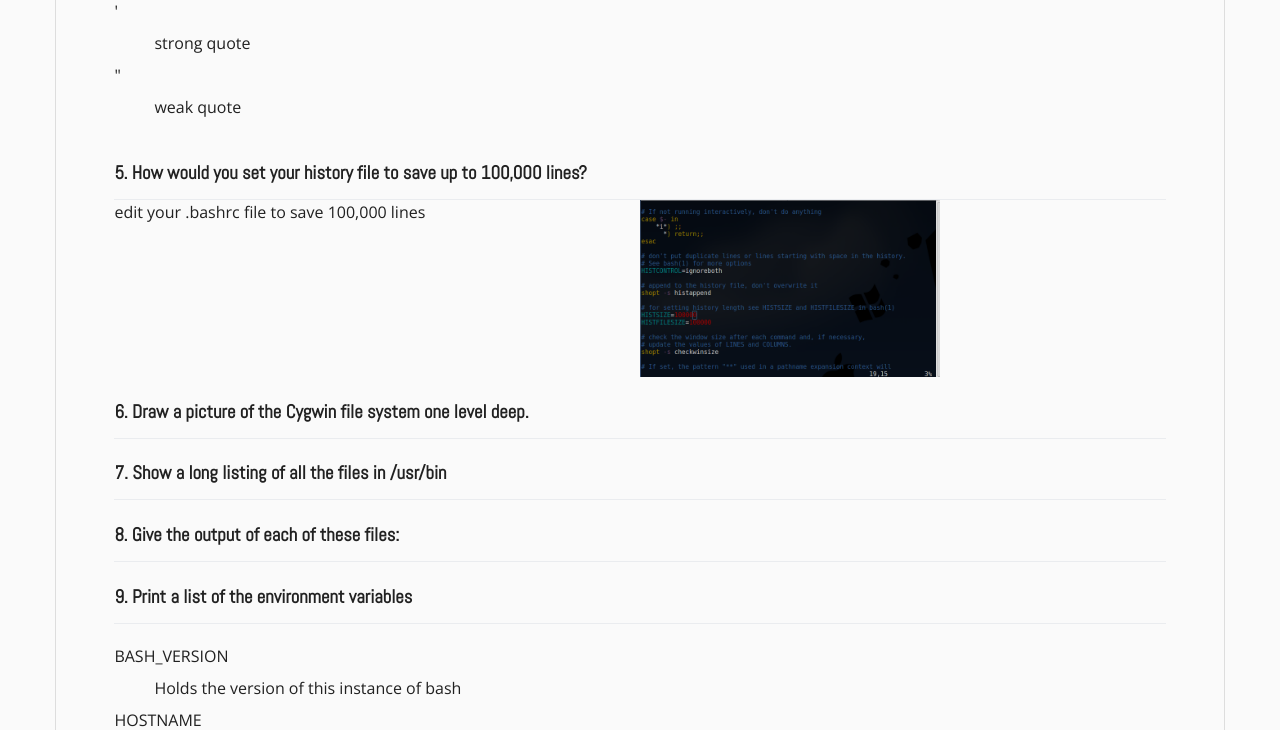
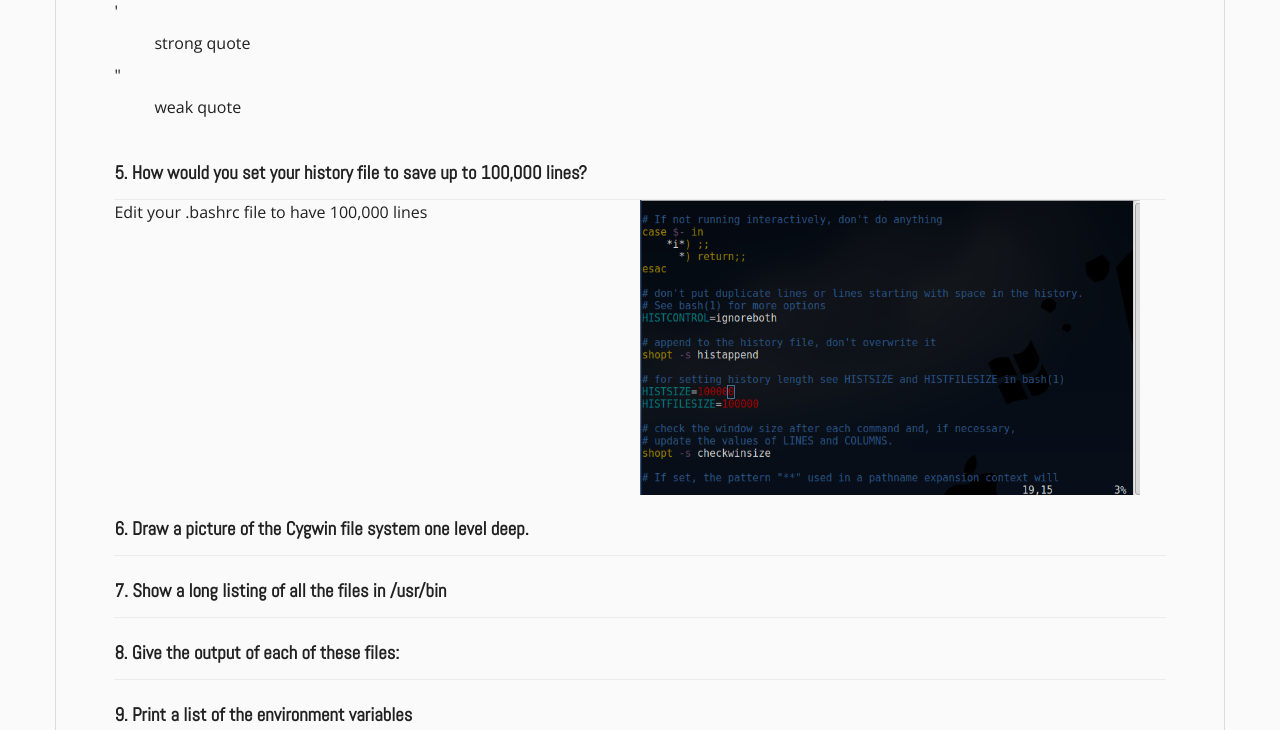
Before and after one commit to ZachChristensen28/csis_3600, a Django app: page /weeklywork/week-3/ in a window 1280 px wide. Shown: the part 2959-3689 px from the top of the page. Run offline with Django 3.2, Linux system fonts and the light colour scheme; some libraries are stand-ins or nearby versions.

Commit message:
change image size

```diff
--- a/csis3600/myWebsite/templates/myWebsite/week3.html
+++ b/csis3600/myWebsite/templates/myWebsite/week3.html
@@ -74,8 +74,8 @@
       <dd>weak quote</dd>
     </dl>
     <h3 class="no-margin-bottom"><i class="fal fa-pencil"></i> 5. How would you set your history file to save up to 100,000 lines?</h3>
-    <p>edit your .bashrc file to save 100,000 lines</p>
-    <img src="{% static 'img/week3/history.png' %}" alt="History Size" width="300">
+    <p>Edit your .bashrc file to have 100,000 lines</p>
+    <img src="{% static 'img/week3/history.png' %}" alt="History Size" width="500">
     <h3 class="no-margin-bottom"><i class="fal fa-pencil"></i> 6. Draw a picture of the Cygwin file system one level deep.</h3>
     <h3 class="no-margin-bottom"><i class="fal fa-pencil"></i> 7. Show a long listing of all the files in /usr/bin</h3>
     <h3 class="no-margin-bottom"><i class="fal fa-pencil"></i> 8. Give the output of each of these files:</h3>
```
